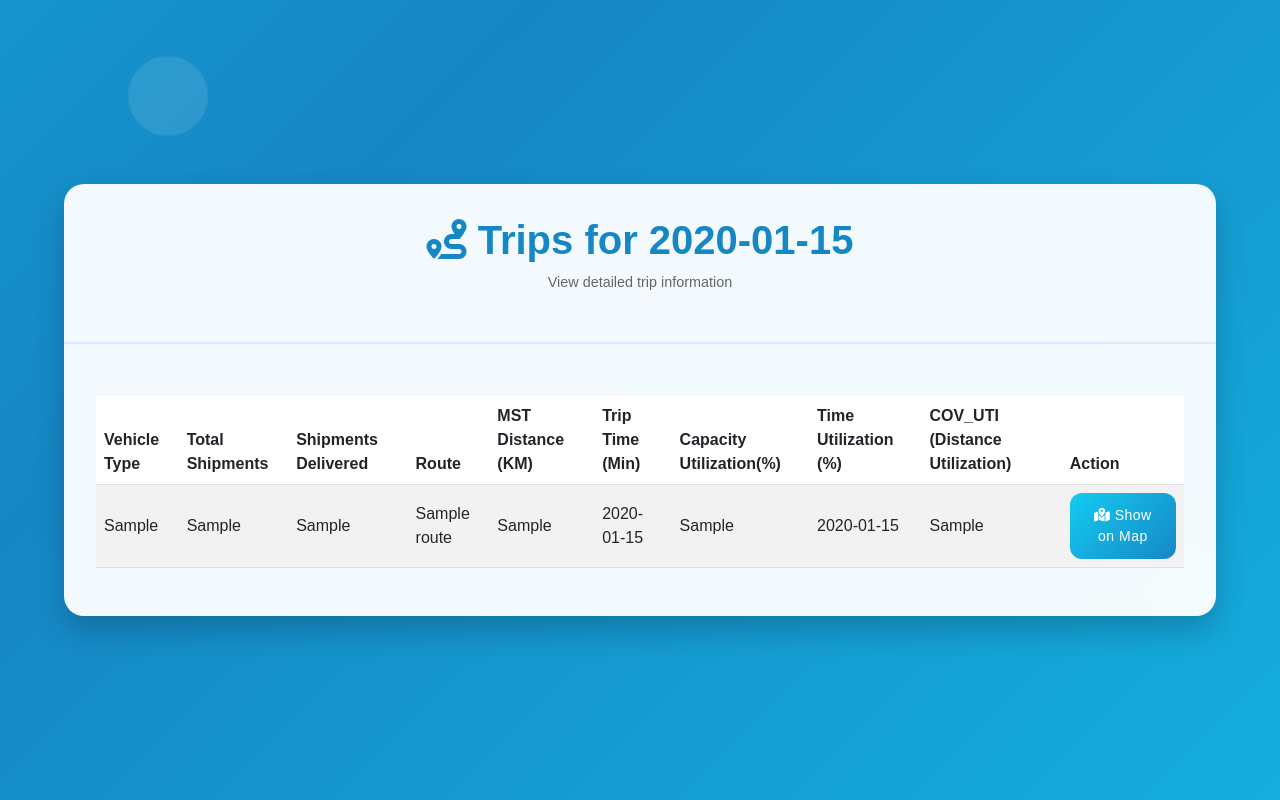
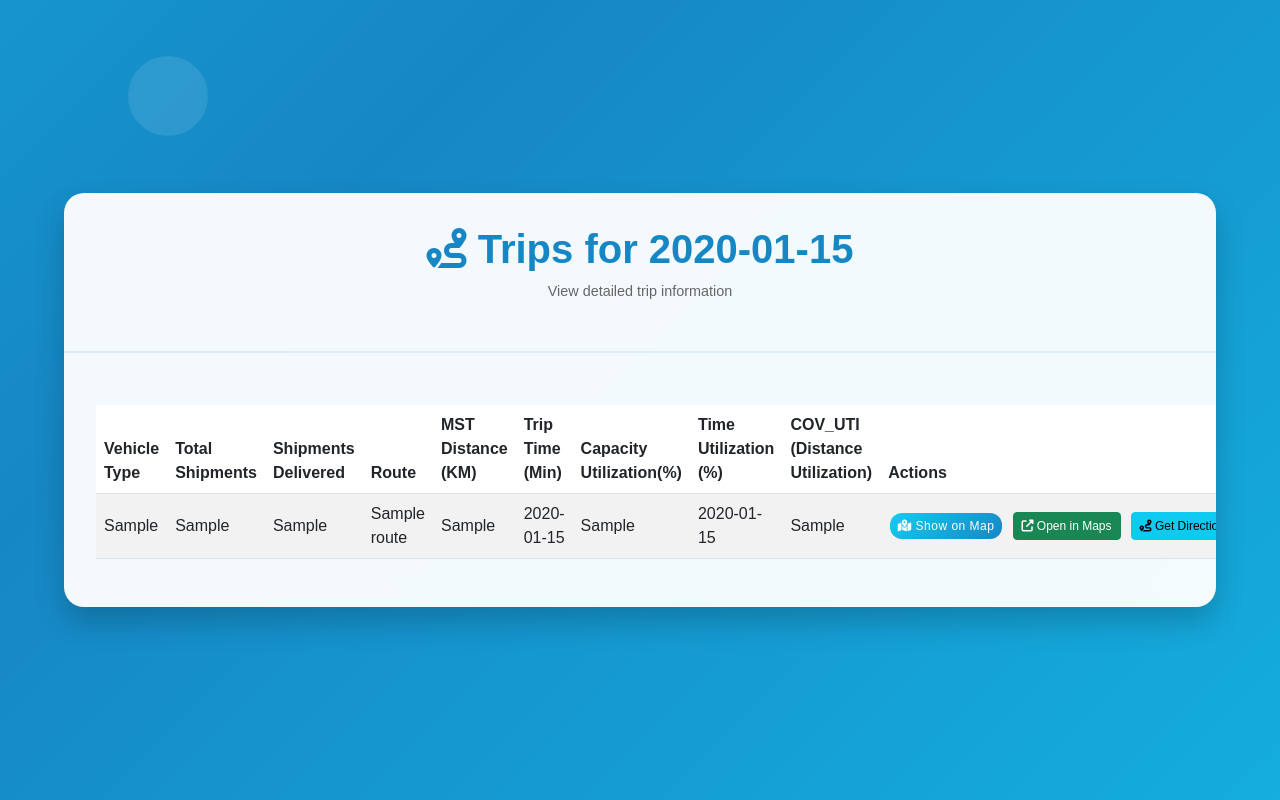
Before and after one commit to Kirtan-lokadiya/RouteOptima-1ae7fdecfc0f29a8b1efd85e647cedfafd146e17, a Flask app: template templates/trips.html in a window 1280 px wide. Run offline with Flask 3, Linux system fonts and the light colour scheme; the template is opened without the code that fills it: most values are stand-ins (such as "Sample title", 1, 10 or a date in 2020).

Commit message:
map integrate

```diff
--- a/templates/trips.html
+++ b/templates/trips.html
@@ -106,6 +106,28 @@
             margin-top: 20px;
             color: #333;
             width: 100%;
+            table-layout: auto;
+        }
+
+        .btn-sm {
+            font-size: 0.75rem;
+            padding: 0.25rem 0.5rem;
+            margin: 0.1rem;
+        }
+
+        .actions-cell {
+            white-space: nowrap;
+            min-width: 280px;
+        }
+
+        @media (max-width: 768px) {
+            .btn-sm {
+                font-size: 0.7rem;
+                padding: 0.2rem 0.4rem;
+            }
+            .actions-cell {
+                min-width: 250px;
+            }
         }
 
         .table-striped tbody tr:nth-of-type(odd) {
@@ -161,7 +183,7 @@
                         <th>Capacity Utilization(%)</th>
                         <th>Time Utilization (%)</th>
                         <th>COV_UTI (Distance Utilization)</th>
-                        <th>Action</th>
+                        <th style="min-width: 280px;">Actions</th>
                     </tr>
                 </thead>
                 <tbody>
@@ -176,11 +198,16 @@
                         <td>{{ assignment['Capacity Utilization'] }}</td>
                         <td>{{ assignment['Time Utilization'] }}</td>
                         <td>{{ assignment['COV_UTI (Distance Utilization)'] }}</td>
-                        <td>
-                            <a href="{{ url_for('optimization.show_map', timeslot=timeslot, index=loop.index0) }}" class="btn btn-primary btn-sm">
+                        <td class="actions-cell">
+                            <a href="{{ url_for('optimization.show_map', timeslot=timeslot, index=loop.index0) }}" class="btn btn-primary btn-sm me-1">
                                 <i class="fas fa-map-marked-alt"></i> Show on Map
                             </a>
-
+                            <a href="{{ url_for('optimization.open_maps', timeslot=timeslot, index=loop.index0) }}" class="btn btn-success btn-sm me-1" target="_blank">
+                                <i class="fas fa-external-link-alt"></i> Open in Maps
+                            </a>
+                            <a href="{{ url_for('optimization.get_directions', timeslot=timeslot, index=loop.index0) }}" class="btn btn-info btn-sm">
+                                <i class="fas fa-route"></i> Get Directions
+                            </a>
                         </td>
                     </tr>
                     {% endfor %}
```
Also changed, not shown: routes/optimization.py (+78 -0 lines).
